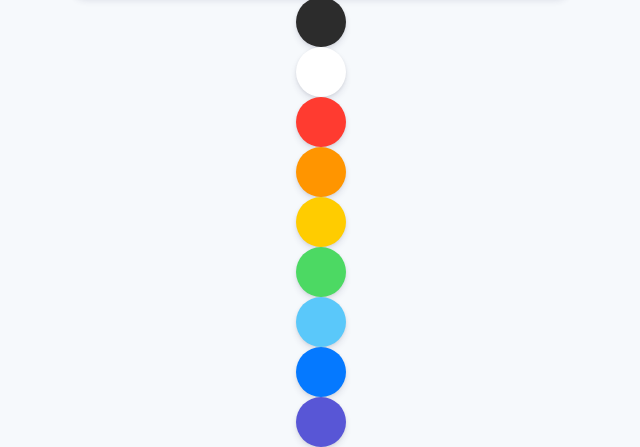
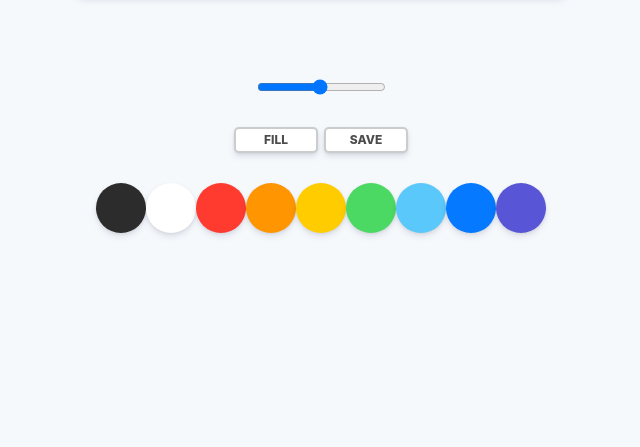
Before and after one commit to asdsdsfdg/paintingboardjs, a plain HTML site: page index.html in a window 1280 px wide. Shown: the part 553-1000 px from the top of the page, without its empty margins (319-959 px from the left). After the commit the page ends 836 px from the top, so only its background shows below. Drawn offline with Linux system fonts and the light colour scheme.

Commit message:
css setup

```diff
--- a/index.html
+++ b/index.html
@@ -10,6 +10,20 @@
   <body>
     <canvas id="jsCanvas" class="canvas"></canvas>
     <div class="controls">
+      <div class="controls__range">
+        <input
+          type="range"
+          id="jsRange"
+          min="0.1"
+          max="5.0"
+          value="2.5"
+          step="0.1"
+        />
+      </div>
+      <div class="controls__btns">
+        <!-- div.controls__btns>button#jsMode+button#jsSave -->
+        <button id="jsMode">Fill</button><button id="jsSave">Save</button>
+      </div>
       <div class="controls__colors" id="jsColors">
         <div class="controls__color" style="background-color: #2c2c2c"></div>
         <div class="controls__color" style="background-color: white"></div>
--- a/style.css
+++ b/style.css
@@ -6,7 +6,7 @@ body {
   display: flex;
   flex-direction: column;
   align-items: center;
-  padding-top: 50px;
+  padding: 50px 0px;
 }
 
 .canvas {
@@ -17,9 +17,47 @@ body {
   box-shadow: 0 4px 6px rgba(50, 50, 93, 0.11), 0 1px 3px rgba(0, 0, 0, 0.08);
 }
 
+.controls {
+  margin-top: 80px;
+  display: flex;
+  flex-direction: column;
+  align-items: center;
+}
+.controls .controls__btns {
+  margin-bottom: 30px;
+}
+.controls__btns button {
+  all: unset;
+  cursor: pointer;
+  background-color: white;
+  padding: 5px 0px;
+  width: 80px;
+  margin: 0px 3px;
+  text-align: center;
+  border-radius: 5px;
+  box-shadow: 0 4px 6px rgba(50, 50, 93, 0.11), 0 1px 3px rgba(0, 0, 0, 0.08);
+  border: 2px solid rgba(0, 0, 0, 0.2);
+  color: rgba(0, 0, 0, 0.7);
+  text-transform: uppercase;
+  font-weight: 800;
+  font-size: 12px;
+}
+
+.controls__btns button:active {
+  transform: scale(0.98);
+}
+
+.controls .controls__colors {
+  display: flex;
+}
 .controls__colors .controls__color {
   width: 50px;
   height: 50px;
   border-radius: 25px;
+  cursor: pointer;
   box-shadow: 0 4px 6px rgba(50, 50, 93, 0.11), 0 1px 3px rgba(0, 0, 0, 0.08);
 }
+
+.controls .controls__range {
+  margin-bottom: 30px;
+}
```
